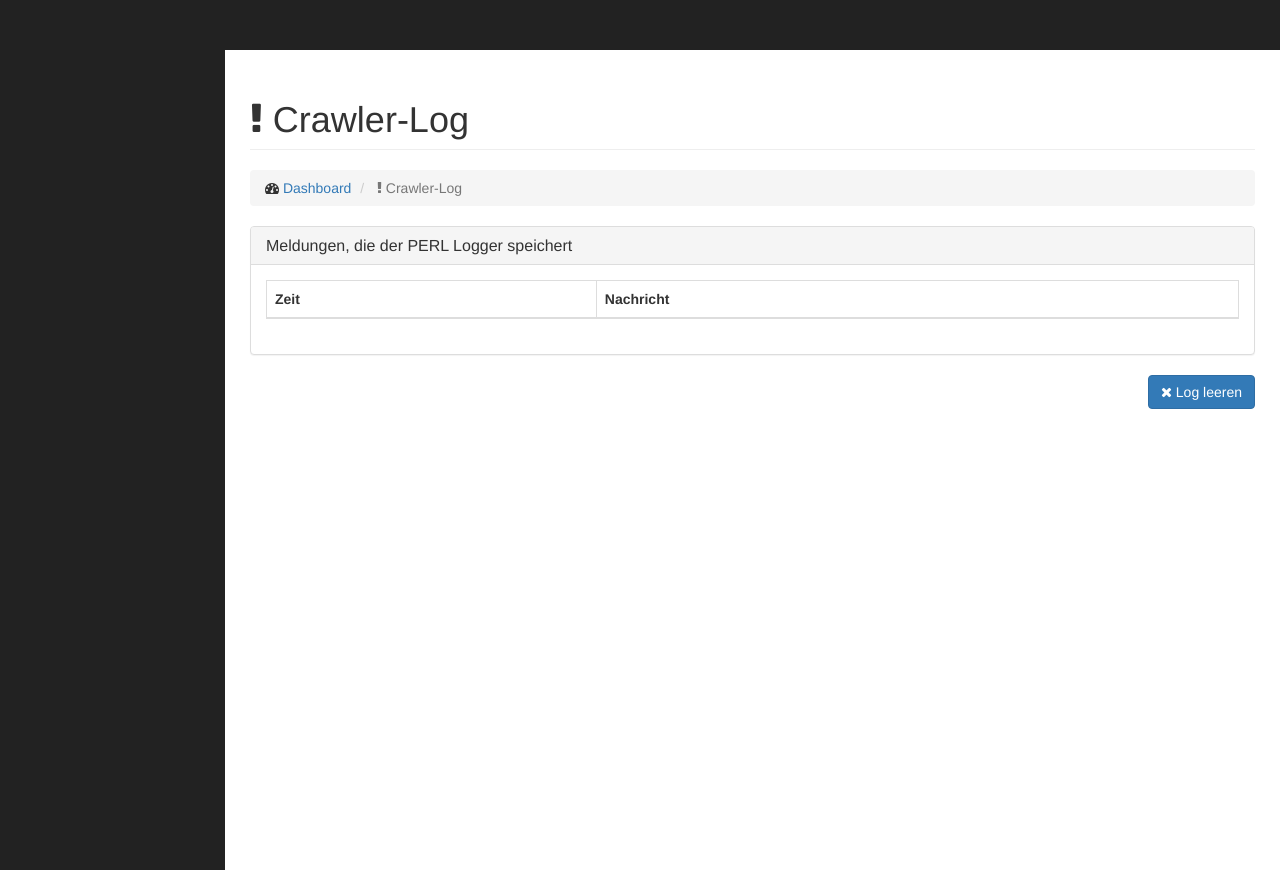
After one commit to zhaomingliang/seotool, a PHP site: template app/templates/system/logging.php in a window 1280 px wide. The commit adds this page. Run offline with PHP 8.4, Linux system fonts and the light colour scheme; the template is opened without the code that fills it, so the values that code supplies are empty; some libraries are stand-ins or nearby versions.

Commit message:
New feature (logging), you need to add a new table in db!

```diff
--- a/app/ajax/Settings.php
+++ b/app/ajax/Settings.php
@@ -101,6 +101,7 @@ class Settings
 
             $tempTiming = array_unique($tempTiming, SORT_REGULAR);
 
+
             $this->postArray['timing'] = implode(',', $tempTiming);
         }
         else {
--- /dev/null
+++ b/app/templates/system/logging.php
@@ -0,0 +1,64 @@
+<div id="page-wrapper">
+
+    <div class="container-fluid">
+
+        <!-- Page Heading -->
+        <div class="row">
+            <div class="col-lg-12">
+                <h1 class="page-header">
+                    <i class="fa fa-exclamation"></i> Crawler-Log
+                </h1>
+                <ol class="breadcrumb">
+                    <li>
+                        <i class="fa fa-dashboard"></i>  <a href="/dashboard/index/">Dashboard</a>
+                    </li>
+                    <li class="active">
+                        <i class="fa fa-exclamation"></i> Crawler-Log
+                    </li>
+                </ol>
+            </div>
+        </div>
+        <!-- /.row -->
+
+        <div class="row">
+            <div class="col-lg-12">
+                <div class="panel panel-default">
+                    <div class="panel-heading">
+                        <h3 class="panel-title">Meldungen, die der PERL Logger speichert</h3>
+                    </div>
+                    <div class="panel-body">
+                        <div class="table-responsive">
+                            <table class="table table-bordered table-hover table-striped">
+                                <thead>
+                                    <tr>
+                                        <th>Zeit</th>
+                                        <th>Nachricht</th>
+                                    </tr>
+                                </thead>
+                                <tbody>
+                                    <?php echo $log;?>
+                                </tbody>
+                            </table>
+                        </div>
+                    </div>
+                </div>
+            </div>
+        </div>
+        <!-- /.row -->
+
+        <div class="row">
+            <div class="col-lg-push-9 col-lg-3 text-right">
+                <button id="cleanLog" type="submit" class="btn btn-primary"> <i class="fa fa-close"></i> Log leeren</button>
+            </div>
+        </div>
+        <div class="col-lg-12 messageHolder">
+            <div class="alert">
+                <div id="message"></div>
+            </div>
+        </div>
+
+    </div>
+    <!-- /.container-fluid -->
+
+</div>
+<!-- /#page-wrapper -->
```
Also changed, not shown: app/ajax/System.php (added, +55 -0 lines), app/controller/System.php (+15 -1 lines), app/model/System.php (+10 -0 lines), app/routes.php (+7 -1 lines), app/templates/navigation.php (+13 -4 lines), app/view/System.php (+18 -2 lines), install/sqldump.sql (+18 -0 lines), 1 other file.
